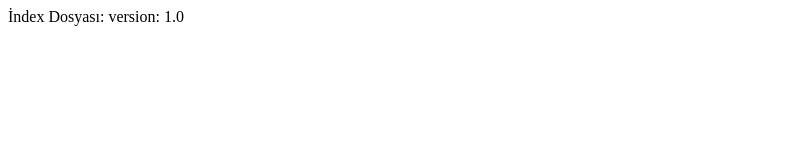
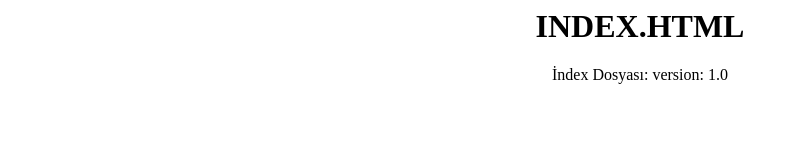
Before and after one commit to AKaraboyun/akaraboyun.github.io, a plain HTML site: page index.html in a window 1280 px wide. Shown: the whole page, without its empty margins (0-798 px from the left). Drawn offline with Linux system fonts and the light colour scheme.

Commit message:
index.html
Index Dosyası Version: 1.0

```diff
--- a/index.html
+++ b/index.html
@@ -3,6 +3,7 @@
 <title>Ahmet's Blog</title>
 </head>
 <body>
-<p>İndex Dosyası: version: 1.0</p>
+  <h1 align="center">INDEX.HTML</h1>
+  <p align="center">İndex Dosyası: version: 1.0</p>
 </body>
 </html>
```
